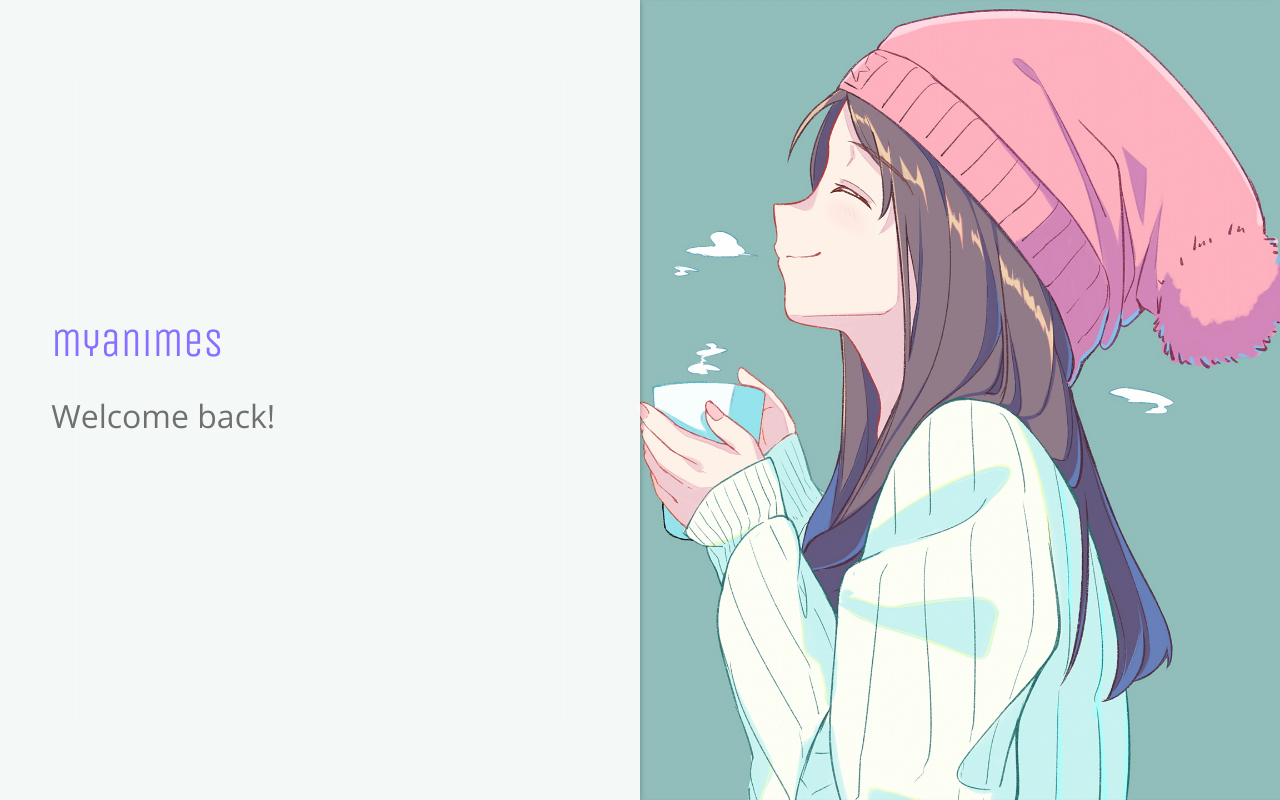
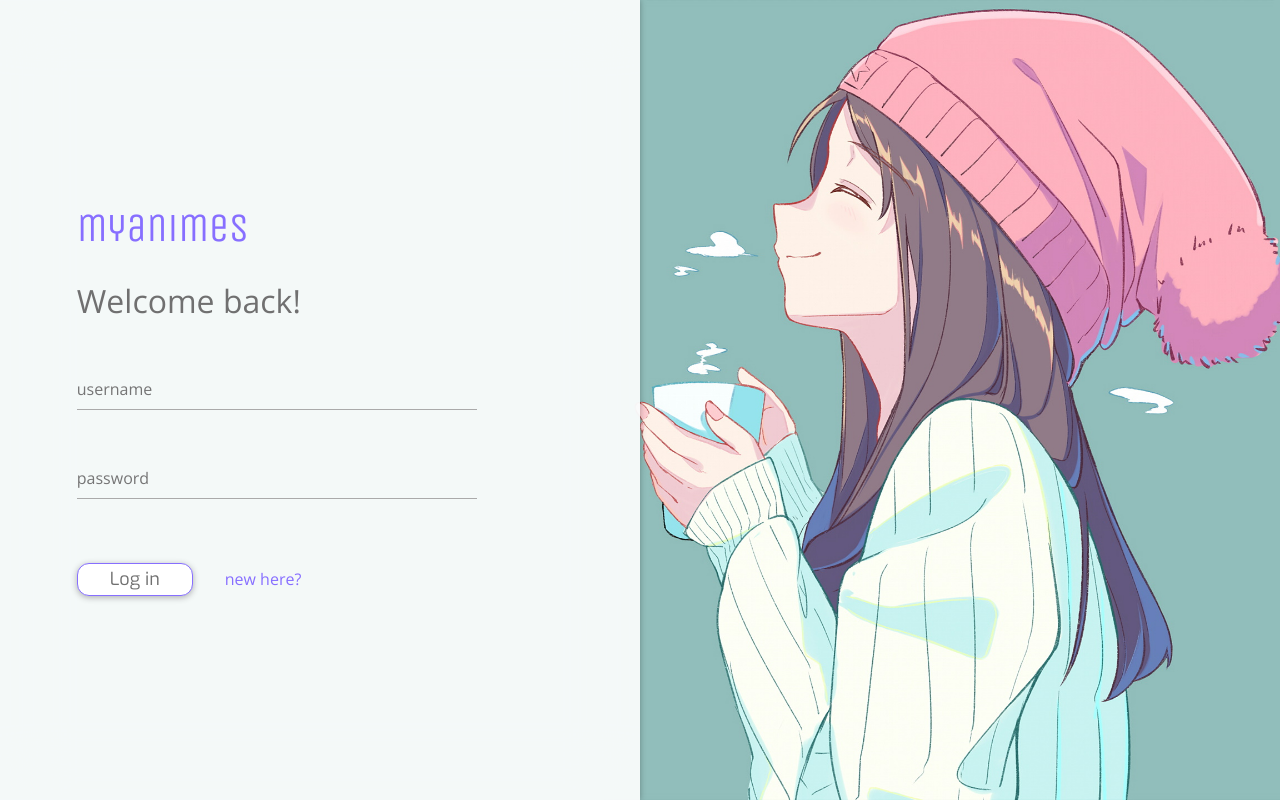
Before and after one commit to Twometer/my-animes.tk, a Vue app in the folder frontend/: page /login in a window 1280 px wide. Built offline with nearby package versions, Linux system fonts and the light colour scheme.

Commit message:
Frontend: Populate login UI

```diff
--- a/frontend/src/App.vue
+++ b/frontend/src/App.vue
@@ -76,6 +76,18 @@
 .no-scrollbar {
     overflow-y: hidden;
 }
+
+a {
+    color: var(--primary-color);
+    text-decoration: none;
+    border-bottom: 1px solid transparent;
+    transition-duration: 0.3s;
+}
+a:hover {
+    color: var(--primary-color);
+    border-bottom: 1px solid var(--primary-color);
+    transition-duration: 0.3s;
+}
 </style>
 
 <script>
--- a/frontend/src/components/Backdrop.vue
+++ b/frontend/src/components/Backdrop.vue
@@ -52,7 +52,7 @@
 }
 
 .overlay-content {
-    padding: 8%;
+    padding: 12%;
 }
 </style>
 
--- a/frontend/src/style/button.css
+++ b/frontend/src/style/button.css
@@ -2,8 +2,8 @@ button {
     display: inline-block;
     border: 1px solid var(--primary-color);
     background: white;
-    padding: 3px 18px;
-    border-radius: 5px;
+    padding: 2px 18px;
+    border-radius: 12px;
     box-shadow: 0px 1.5px 6px 0px rgba(0, 0, 0, 0.3);
     font-family: Exo;
     font-size: 18px;
--- a/frontend/src/style/login.css
+++ b/frontend/src/style/login.css
@@ -7,6 +7,25 @@ h1.login-header {
 h2.login-header {
     margin-bottom: 45px;
     font-weight: 100;
+}
+
+.login-form > input {
+    display: block;
+    margin: 3rem 0rem;
+    font-weight: 100;
+    padding: 0.5rem 0;
+    border: 0;
+    outline: 0;
+    border-bottom: 1px solid #aaa;
+    width: 25rem;
+    background: rgba(255, 255, 255, 0);
+}
+
+.login-form > button {
+    margin-top: 1rem;
+    margin-right: 2rem;
+    padding-left: 2rem;
+    padding-right: 2rem;
 }
 
 @media (max-width: 340px) {
--- a/frontend/src/views/Login.vue
+++ b/frontend/src/views/Login.vue
@@ -3,6 +3,14 @@
         <backdrop :src="require('@/assets/wallpapers/login.jpg')">
             <h1 class="login-header">myanimes</h1>
             <h2 class="login-header">Welcome back!</h2>
+
+            <form class="login-form">
+                <input type="text" placeholder="username" />
+                <input type="password" placeholder="password" />
+
+                <button type="submit">Log in</button>
+                <router-link to="Register">new here?</router-link>
+            </form>
         </backdrop>
     </overlay>
 </template>
@@ -21,4 +29,5 @@ export default {
 
 <style scoped>
 @import '../style/login.css';
+@import '../style/button.css';
 </style>
```
